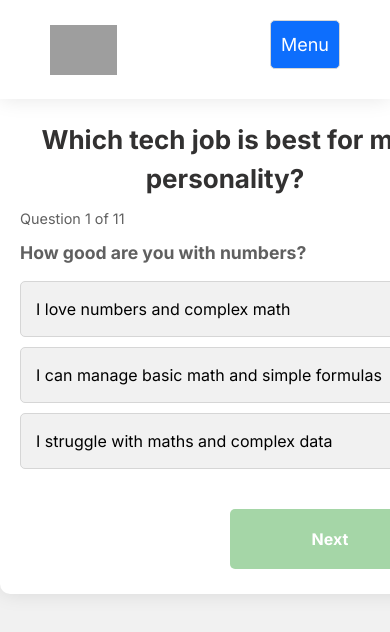
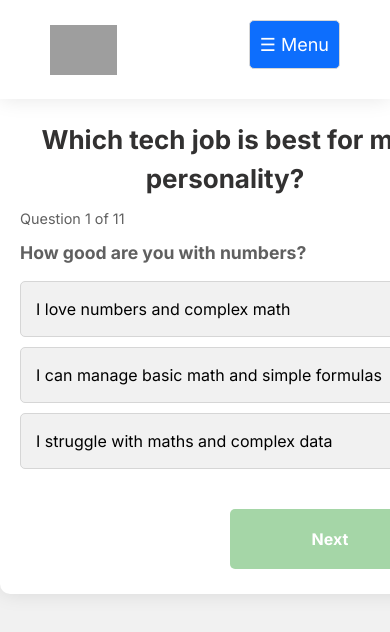
Before and after one commit to SLASSCOM/recommend-me-a-career, a Next.js app: page / in a window 390 px wide. Shown: the top 632 px of the page. Built offline with nearby package versions, Linux system fonts and the light colour scheme; grey boxes are pictures that could not be loaded.

Commit message:
Added a Hamburger menu icon for mobile phone menu

```diff
--- a/src/app/components/Header.js
+++ b/src/app/components/Header.js
@@ -41,8 +41,7 @@ export default function Header() {
 
       {/* Mobile Hamburger Menu */}
       <input type="checkbox" id="menu-toggle" className="menu-toggle" />
-      <label htmlFor="menu-toggle" className="menu-label">
-        Menu
+      <label for="menu-toggle" class="menu-label">&#9776; Menu
       </label>
       <div className="menu">
         <Link href="https://open.uom.lk/recommend.html" className="courses-link">
--- a/src/app/components/header.css
+++ b/src/app/components/header.css
@@ -58,6 +58,7 @@ header {
   display: none;
 }
 
+/* Style the hamburger menu icon */
 .menu-label {
   cursor: pointer;
   font-size: 18px;
@@ -65,7 +66,7 @@ header {
   background-color: #0d6efd;
   color: #fff;
   border-radius: 5px;
-  display: none; /* Hide the menu label by default */
+  text-align: center;
 }
 
 .menu {
```
